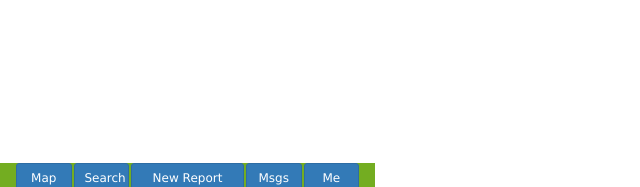
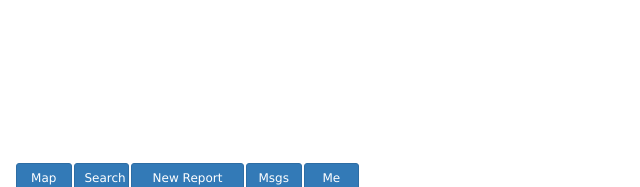
Before and after one commit to craklyn/fishackathon, a Node server app: page /index in a window 1280 px wide. Shown: the part 613-800 px from the top of the page, without its empty margins (0-640 px from the left). Run offline with Node 20, Linux system fonts and the light colour scheme; some libraries are stand-ins or nearby versions.

Commit message:
Continued progress toward style

```diff
--- a/app-frontend/public/stylesheets/style.css
+++ b/app-frontend/public/stylesheets/style.css
@@ -39,7 +39,7 @@ body {
 }
 
 .footer {
-    background: #73AD21;
+    background: #FFFFFF;
     height:24px; // Replace with the height your footer should be
     width: 100%; // Don't change
     background-image: none;
@@ -49,5 +49,4 @@ body {
     position: fixed;
     bottom: 0pt;
 //    left: 0pt;
-    z-index: 1;
 }
```
